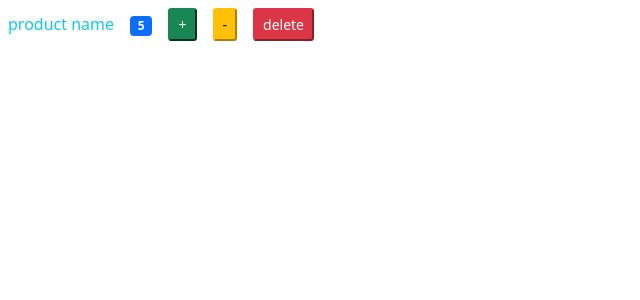
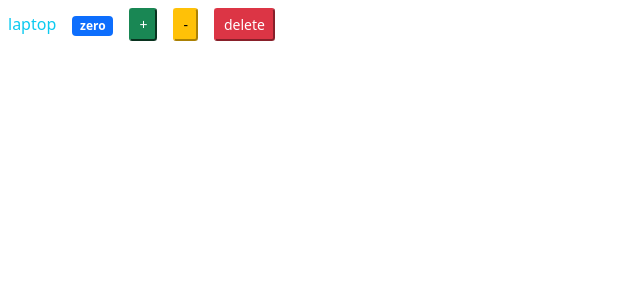
Before and after one commit to MarshalOfficial/react-training, a React (Create React App) app: page / in a window 1280 px wide. Shown: the top 300 px of the page, without its empty margins (0-640 px from the left). Built offline with nearby package versions, Linux system fonts and the light colour scheme.

Commit message:
add state to product component

```diff
--- a/src/components/product.jsx
+++ b/src/components/product.jsx
@@ -2,18 +2,21 @@ import React, { Component } from 'react';
 
 
 class Product extends Component {
-    count = 5;
-    state = {}
+    state = {
+        count: 0,
+        productName: 'laptop'
+    }
+
     render() {
         // const list = ['item 1', 'item 2', 'item 3'];
 
         return (
             <>
-                <span className='m-2 text-info'>product name</span>
-                <span className='m-2 badge bg-primary'>{this.count === 0 ? 'zero' : this.count}</span>
+                <span className='m-2 text-info'>{this.state.productName}</span>
+                <span className='m-2 badge bg-primary'>{this.state.count === 0 ? 'zero' : this.state.count}</span>
                 <button onClick={this.handleIncrement} className='m-2 btn-sm btn-success'>+</button>
                 <button onClick={this.handleDecrement} className='m-2 btn-sm btn-warning'>-</button>
-                <button onClick={() => { this.handleDelete(55) }} className='m-2 btn-sm btn-danger'>delete</button>
+                <button onClick={this.handleDelete} className='m-2 btn-sm btn-danger'>delete</button>
             </>
         );
     }
@@ -26,8 +29,8 @@ class Product extends Component {
         console.log('decrement');
     }
 
-    handleDelete = (itemNumber) => {
-        console.log(itemNumber);
+    handleDelete = () => {
+        console.log('delete');
     }
 }
 
```
